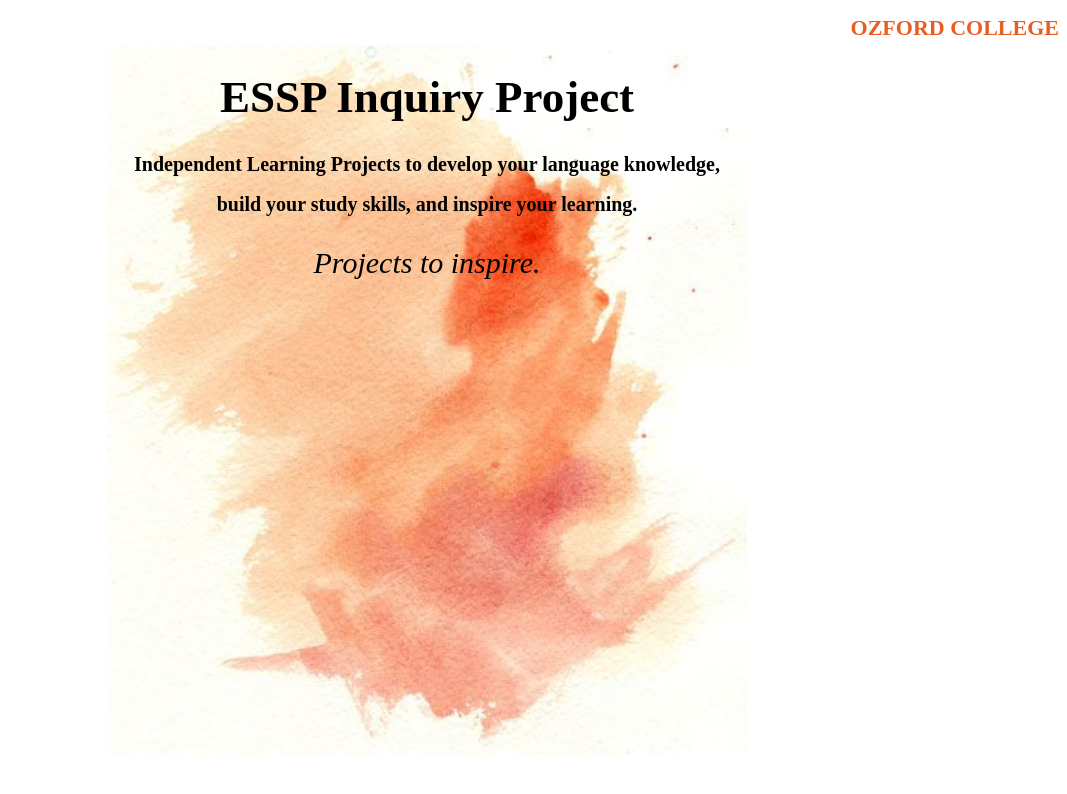
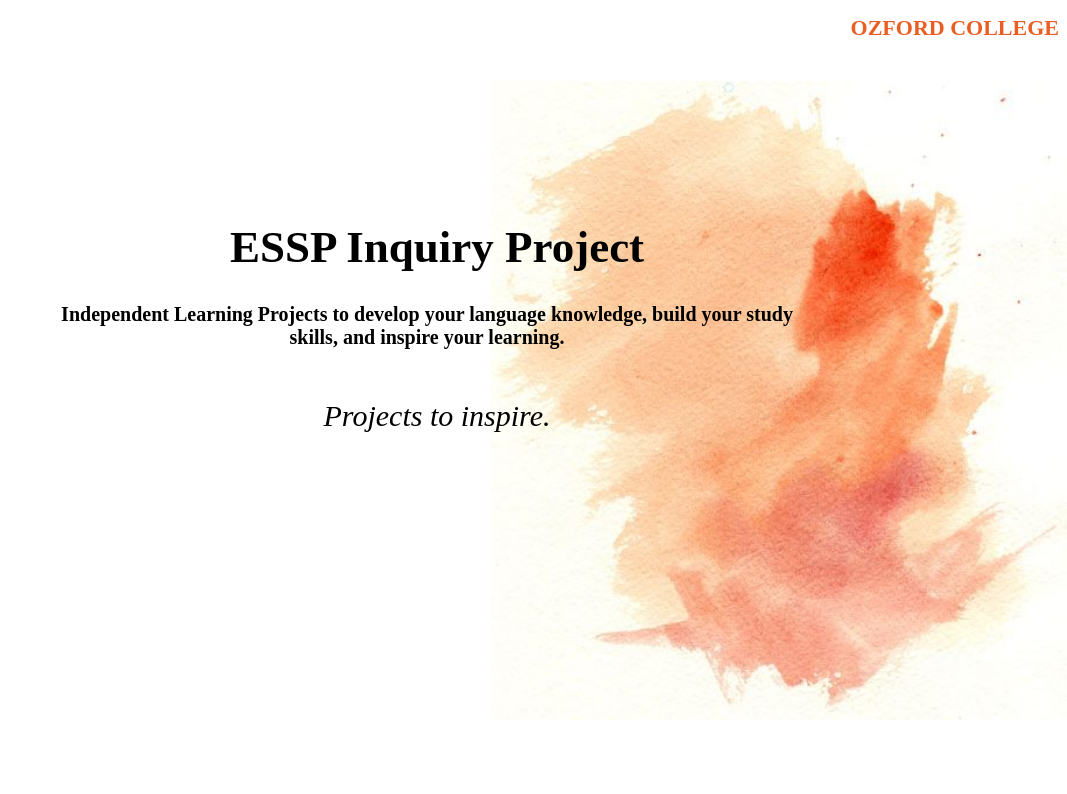
Before and after one commit to hanastasiou/hanastasiou.github.io, a plain HTML site: page unit_3/index.html in a window 1280 px wide. Shown: the whole page, without its empty margins (213-1280 px from the left). Drawn offline with Linux system fonts and the light colour scheme.

Commit message:
unit 3 update

```diff
--- a/unit_3/css/style.css
+++ b/unit_3/css/style.css
@@ -1,9 +1,9 @@
 body{
 	background-image: url(images/orangewaterpaint.jpg);
 	background-attachment: fixed;
-	background-position: center;
+	background-position: center right;
 	background-repeat: no-repeat;
-	background-size: 50%;
+	background-size: 45%;
 }
 #logo{
 font-family: "Times New Roman", Serif;
@@ -17,6 +17,8 @@ font-family: "Times New Roman", Serif;
 	font-size: 45px;
 	font-weight: 900;
 	text-align: center;
+	margin-top: 180px;
+	margin-left: 20px;
 	color: #000000;
 }
 h2{
@@ -24,6 +26,8 @@ h2{
 	font-size: 20px;
 	text-align: center;
 	font-weight: bold;
+	margin-left: 250px;
+	margin-right: 250px;
 	color: #000000;
 }
 .information{
@@ -38,4 +42,6 @@ h2{
 	text-align: center;
 	color: #000000;
 	font-style: italic;
+	margin-top: 50px;
+	margin-left: 20px;
 }
--- a/unit_3/index.html
+++ b/unit_3/index.html
@@ -7,8 +7,7 @@
 <body>
 	<h1 id="logo">OZFORD COLLEGE</h1>
 	<h1 id="title">ESSP Inquiry Project</h1>
-	<h2>Independent Learning Projects to develop your language knowledge,</h2>
-	<h2>build your study skills, and inspire your learning.</h2>
+	<h2>Independent Learning Projects to develop your language knowledge, build your study skills, and inspire your learning.</h2>
 	<p id="slogan">Projects to inspire.</p>
 	<!-- <p class="information">Independent learning is a skill that will guide you in all aspects of life and help you prepare for the future of work in the digital world.</p> -->
 	<!-- <p class="information">The projects on this website will help you learn some vital skills and build your English language knowledge in a fun and challenging way.</p> -->
```
